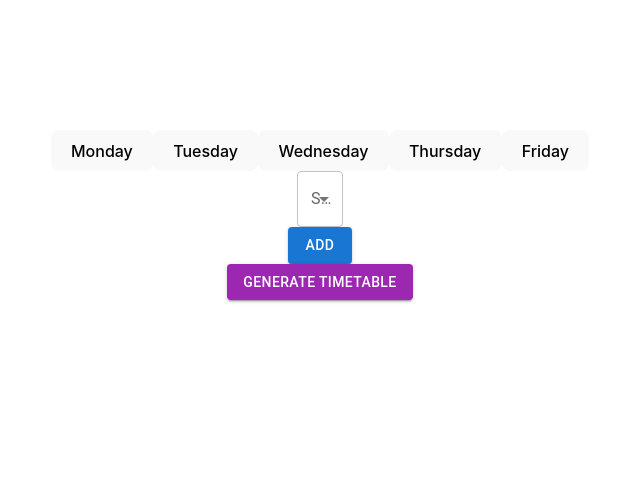
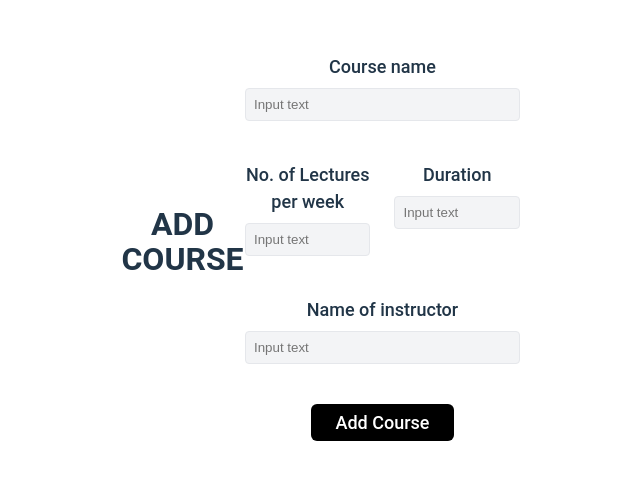
Before and after one commit to ragul1729/Time-table-generator, a React (Vite) app in the folder frontend/: page / in a window 1280 px wide. Shown: the part 185-664 px from the top of the page, without its empty margins (320-960 px from the left). Built offline with nearby package versions, Linux system fonts and the light colour scheme.

Commit message:
Changed UI design

```diff
--- a/frontend/src/main.jsx
+++ b/frontend/src/main.jsx
@@ -13,7 +13,7 @@ import HomePage from './pages/HomePage.jsx'
 createRoot(document.getElementById('root')).render(
   <BrowserRouter>
     {/* <StrictMode> */}
-      <TimetableForm />
+      <AddCourse />
     {/* </StrictMode> */}
   </BrowserRouter>
 )
--- /dev/null
+++ b/frontend/src/pages/AddCourse.css
@@ -0,0 +1,61 @@
+.add-course {
+    display: flex;
+    align-items: center;
+    justify-content: center;
+    min-height: 100vh;
+    background-color: white;
+    margin: 0;
+    font-family: Arial, sans-serif;
+}
+.container {
+    width: 100%;
+    max-width: 400px;
+    margin: auto;
+}
+h1 {
+    text-align: center;
+    font-size: 2rem;
+    font-weight: bold;
+    margin-bottom: 2rem;
+}
+form {
+    display: flex;
+    flex-direction: column;
+    gap: 1.5rem;
+}
+label {
+    display: block;
+    font-size: 1.125rem;
+    font-weight: 500;
+    margin-bottom: 0.5rem;
+}
+.input-group {
+    position: relative;
+}
+input {
+    width: 100%;
+    padding: 0.5rem;
+    border: 1px solid #d1d5db;
+    border-radius: 0.375rem;
+    background-color: #f3f4f6;
+}
+.grid {
+    display: grid;
+    gap: 1.5rem;
+}
+.grid-2 {
+    grid-template-columns: 1fr 1fr;
+}
+.button-container {
+    text-align: center;
+}
+button {
+    padding: 0.5rem 1.5rem;
+    background-color: black;
+    color: white;
+    font-size: 1.125rem;
+    font-weight: 500;
+    border: none;
+    border-radius: 0.375rem;
+    cursor: pointer;
+}
--- a/frontend/src/pages/AddCourse.jsx
+++ b/frontend/src/pages/AddCourse.jsx
@@ -1,6 +1,6 @@
 import React, { useState } from "react";
-import './index.css'
-
+import './index.css';
+import './AddCourse.css';
 
 const AddCourse = () => {
   const [course, setCourse] = useState({
@@ -21,66 +21,41 @@ const AddCourse = () => {
   };
 
   return (
-    <div className="flex flex-col items-center justify-center min-h-screen p-6 bg-gray-100">
-      <h1 className="text-3xl font-bold mb-6">ADD COURSE</h1>
-      <form onSubmit={handleSubmit} className="bg-white p-6 rounded-lg shadow-lg w-96">
-        <div className="mb-4">
-          <label className="block font-semibold mb-1">Course name</label>
-          <input
-            type="text"
-            name="courseName"
-            value={course.courseName}
-            onChange={handleChange}
-            className="w-full p-2 border rounded-md"
-            placeholder="Enter course name"
-          />
-        </div>
-
-        <div className="grid grid-cols-2 gap-4">
-          <div>
-            <label className="block font-semibold mb-1">No. of Lectures per week</label>
-            <input
-              type="number"
-              name="lecturesPerWeek"
-              value={course.lecturesPerWeek}
-              onChange={handleChange}
-              className="w-full p-2 border rounded-md"
-              placeholder="Enter number"
-            />
-          </div>
-
-          <div>
-            <label className="block font-semibold mb-1">Duration</label>
-            <input
-              type="text"
-              name="duration"
-              value={course.duration}
-              onChange={handleChange}
-              className="w-full p-2 border rounded-md"
-              placeholder="Enter duration"
-            />
-          </div>
-        </div>
-
-        <div className="mt-4">
-          <label className="block font-semibold mb-1">Name of Instructor</label>
-          <input
-            type="text"
-            name="instructorName"
-            value={course.instructorName}
-            onChange={handleChange}
-            className="w-full p-2 border rounded-md"
-            placeholder="Enter instructor name"
-          />
-        </div>
-
-        <button
-          type="submit"
-          className="w-full mt-6 bg-black text-white py-2 rounded-md text-lg font-semibold hover:bg-gray-800"
-        >
-          Add Course
-        </button>
-      </form>
+    <div className="add-course" >
+      <div className="container">
+          <h1>ADD COURSE</h1>
+          <form>
+              <div>
+                  <label>Course name</label>
+                  <div className="input-group">
+                      <input type="text" placeholder="Input text" />
+                  </div>
+              </div>
+              <div className="grid grid-2">
+                  <div>
+                      <label>No. of Lectures per week</label>
+                      <div className="input-group">
+                          <input type="text" placeholder="Input text" />
+                      </div>
+                  </div>
+                  <div>
+                      <label>Duration</label>
+                      <div className="input-group">
+                          <input type="text" placeholder="Input text" />
+                      </div>
+                  </div>
+              </div>
+              <div>
+                  <label>Name of instructor</label>
+                  <div className="input-group">
+                      <input type="text" placeholder="Input text" />
+                  </div>
+              </div>
+              <div className="button-container">
+                  <button type="submit">Add Course</button>
+              </div>
+          </form>
+      </div>
     </div>
   );
 };
--- /dev/null
+++ b/frontend/src/pages/DegreeBranchSelection.css
@@ -0,0 +1,155 @@
+.degree-branch {
+    background-color: white;
+    display: flex;
+    flex-direction: column;
+    align-items: center;
+    justify-content: center;
+    min-height: 100vh;
+    padding: 16px;
+    margin: 0;
+}
+.button-group {
+    display: flex;
+    gap: 8px;
+    margin-bottom: 16px;
+}
+.button-group button {
+    padding: 8px 16px;
+    background-color: #e5e7eb;
+    border: none;
+    border-radius: 4px;
+}
+.button-group button.active {
+    background-color: #14b8a6;
+    color: white;
+}
+.dropdown {
+    position: relative;
+    margin-bottom: 16px;
+}
+.dropdown button {
+    display: flex;
+    align-items: center;
+    gap: 8px;
+    padding: 8px 16px;
+    background-color: #e5e7eb;
+    border: none;
+    border-radius: 4px;
+}
+.dropdown-content {
+    position: absolute;
+    top: 100%;
+    margin-top: 8px;
+    width: 160px;
+    background-color: white;
+    border: 1px solid #e5e7eb;
+    border-radius: 4px;
+    box-shadow: 0 2px 4px rgba(0, 0, 0, 0.1);
+}
+.dropdown-content button {
+    display: block;
+    width: 100%;
+    text-align: left;
+    padding: 8px 16px;
+    background-color: white;
+    border: none;
+}
+.dropdown-content button:hover {
+    background-color: #f3f4f6;
+}
+.input-group {
+    display: flex;
+    gap: 16px;
+    margin-bottom: 16px;
+}
+.input-group div {
+    display: flex;
+    flex-direction: column;
+}
+.input-group label {
+    margin-bottom: 4px;
+}
+.input-group input {
+    padding: 8px;
+    border: 1px solid #e5e7eb;
+    border-radius: 4px;
+}
+.time-group {
+    display: flex;
+    gap: 32px;
+    margin-bottom: 16px;
+}
+.time-group div {
+    text-align: center;
+}
+.time-group h2 {
+    font-size: 1.25rem;
+    font-weight: 600;
+    margin-bottom: 8px;
+}
+.time-box {
+    background-color: #f3f4f6;
+    padding: 16px;
+    border-radius: 8px;
+    box-shadow: 0 2px 4px rgba(0, 0, 0, 0.1);
+}
+.time-box p {
+    margin-bottom: 8px;
+}
+.time-box .time-inputs {
+    display: flex;
+    align-items: center;
+    justify-content: center;
+    gap: 8px;
+    margin-bottom: 8px;
+}
+.time-box .time-inputs input {
+    width: 48px;
+    text-align: center;
+    padding: 8px;
+    border: 1px solid #e5e7eb;
+    border-radius: 4px;
+}
+.time-box .am-pm-buttons {
+    display: flex;
+    align-items: center;
+    justify-content: center;
+    gap: 8px;
+    margin-bottom: 8px;
+}
+.time-box .am-pm-buttons button {
+    padding: 4px 8px;
+    border: none;
+    border-radius: 4px;
+}
+.time-box .am-pm-buttons button.am {
+    background-color: #e5e7eb;
+}
+.time-box .am-pm-buttons button.pm {
+    background-color: #fbcfe8;
+}
+.time-box .action-buttons {
+    display: flex;
+    align-items: center;
+    justify-content: center;
+    gap: 16px;
+}
+.time-box .action-buttons button {
+    background: none;
+    border: none;
+    color: #6b7280;
+}
+.time-box .action-buttons button.ok {
+    color: #3b82f6;
+}
+.action-group {
+    display: flex;
+    gap: 16px;
+}
+.action-group button {
+    padding: 8px 24px;
+    background-color: black;
+    color: white;
+    border: none;
+    border-radius: 4px;
+}
--- a/frontend/src/pages/DegreeBranchSelection.jsx
+++ b/frontend/src/pages/DegreeBranchSelection.jsx
@@ -1,5 +1,5 @@
 import React, { useState } from "react";
-
+import './DegreeBranchSelection.css';
 const DropdownMenu = ({ title, options }) => {
   const [isOpen, setIsOpen] = useState(false);
 
@@ -25,19 +25,85 @@ const DropdownMenu = ({ title, options }) => {
         </ul>
       )}
     </div>
+
   );
 };
 
 const DegreeBranchSelection = () => {
   return (
-    <div className="flex flex-col items-center space-y-10 mt-10">
-      <div className="text-center">
-        <h2 className="text-2xl font-semibold mb-2">Select degree</h2>
-        <DropdownMenu title="Select degree" options={["B.Eng", "M.Eng", "MCA", "M.Sc"]} />
+    <div className="degree-branch">
+      <div className="button-group">
+          <button>Monday</button>
+          <button>Tuesday</button>
+          <button>Wednesday</button>
+          <button>Thursday</button>
+          <button className="active">Friday</button>
       </div>
-      <div className="text-center">
-        <h2 className="text-2xl font-semibold mb-2">Select branch</h2>
-        <DropdownMenu title="Select branch" options={["CSE", "EEE", "ECE", "Mech"]} />
+      <div className="dropdown">
+          <button>
+              <i className="fas fa-cog"></i>
+              <span>Select Course</span>
+          </button>
+          <div className="dropdown-content">
+              <button>Course 1</button>
+              <button>Course 2</button>
+              <button>Course 3</button>
+              <button>ADD BREAK</button>
+          </div>
+      </div>
+      <div className="input-group">
+          <div>
+              <label htmlFor="hours">No. of hours</label>
+              <input type="text" id="hours" value="2" />
+          </div>
+          <div>
+              <label htmlFor="break">Break</label>
+              <input type="text" id="break" value="Lunch" />
+          </div>
+      </div>
+      <div className="time-group">
+          <div>
+              <h2>Start time</h2>
+              <div className="time-box">
+                  <p>Enter time</p>
+                  <div className="time-inputs">
+                      <input type="text" value="20" />
+                      <span>:</span>
+                      <input type="text" value="00" />
+                  </div>
+                  <div className="am-pm-buttons">
+                      <button className="am">AM</button>
+                      <button className="pm">PM</button>
+                  </div>
+                  <div className="action-buttons">
+                      <button>Cancel</button>
+                      <button className="ok">OK</button>
+                  </div>
+              </div>
+          </div>
+          <div>
+              <h2>End time</h2>
+              <div className="time-box">
+                  <p>Enter time</p>
+                  <div className="time-inputs">
+                      <input type="text" value="20" />
+                      <span>:</span>
+                      <input type="text" value="00" />
+                  </div>
+                  <div className="am-pm-buttons">
+                      <button className="am">AM</button>
+                      <button className="pm">PM</button>
+                  </div>
+                  <div className="action-buttons">
+                      <button>Cancel</button>
+                      <button className="ok">OK</button>
+                  </div>
+              </div>
+          </div>
+      </div>
+      <div className="action-group">
+          <button>Add</button>
+          <button>Generate Timetable</button>
       </div>
     </div>
   );
--- /dev/null
+++ b/frontend/src/pages/HomePage.css
@@ -0,0 +1,40 @@
+
+.container {
+    text-align: center;
+
+    font-family: 'Roboto', sans-serif;
+    background-color: white;
+    display: flex;
+    align-items: center;
+    justify-content: center;
+    min-height: 100vh;
+    margin: 0;
+}
+.title {
+    font-size: 2.5rem;
+    font-weight: bold;
+    color: #38b2ac;
+    margin-bottom: 2rem;
+}
+.image {
+    margin-bottom: 2rem;
+}
+.buttons {
+    display: flex;
+    flex-direction: column;
+    align-items: center;
+    gap: 1rem;
+}
+.button {
+    background-color: #2d3748;
+    color: white;
+    padding: 0.5rem 1rem;
+    border-radius: 0.375rem;
+    box-shadow: 0 2px 4px rgba(0, 0, 0, 0.1);
+    border: none;
+    cursor: pointer;
+    transition: background-color 0.3s;
+}
+.button:hover {
+    background-color: #4a5568;
+}
--- a/frontend/src/pages/HomePage.jsx
+++ b/frontend/src/pages/HomePage.jsx
@@ -1,33 +1,18 @@
 import React from "react";
 import { Button } from "@mui/material";
+import './HomePage.css'
 
 const HomePage = () => {
   return (
-    <div className="flex items-center justify-center h-screen px-10">
-      {/* Image on the Left */}
-      <div className="flex-1 flex justify-center">
-        <img
-          src=".\src\assets\login_pic.jpg"
-          height={150}
-          width={150}
-          alt="Time Table Illustration"
-          className="w-80"
-        />
-      </div>
-
-      {/* Content on the Right */}
-      <div className="flex-1 flex flex-col items-center">
-        <h1 className="text-3xl font-semibold mb-6 text-gray-700">
-          Time Table Generator
-        </h1>
-
-        <Button className="w-48 p-3 mb-4 bg-black text-white rounded">
-          Create new Time Table
-        </Button>
-        <Button className="w-48 p-3 bg-black text-white rounded">
-          View previous Time Tables
-        </Button>
-      </div>
+    <div className="container">
+        <h1 className="title">Time Table Generator</h1>
+        <div className="image">
+            <img src="https://storage.googleapis.com/a1aa/image/R0DWCkCm82jhjNCz-QB6IPfa44-pn7fnXaUiNhD-yr4.jpg" alt="Illustration of a person planning a timetable with a calendar, books, and a clock" width="300" height="300" />
+        </div>
+        <div className="buttons">
+            <button className="button">Create new Time Table</button>
+            <button className="button">View previous Time Tables</button>
+        </div>
     </div>
   );
 };
```
